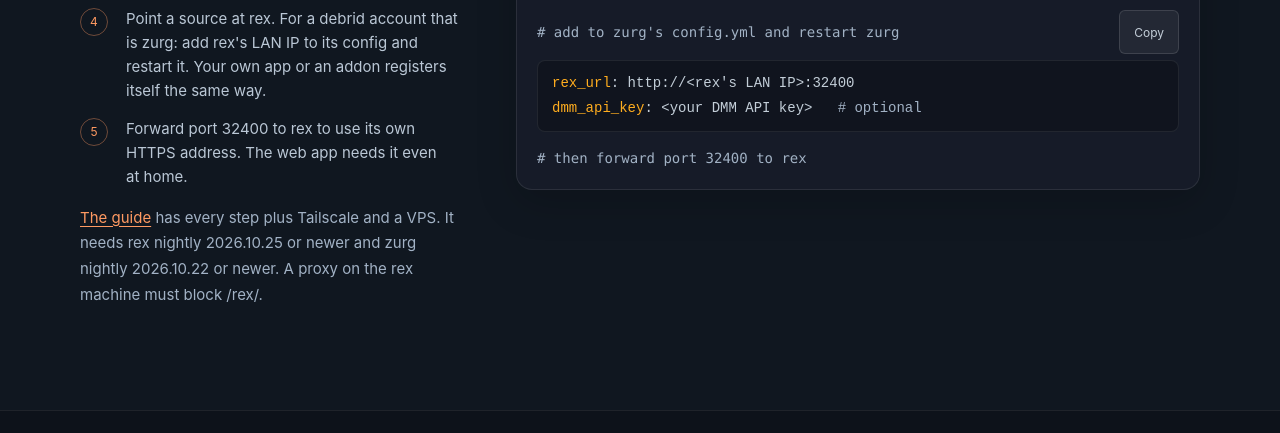
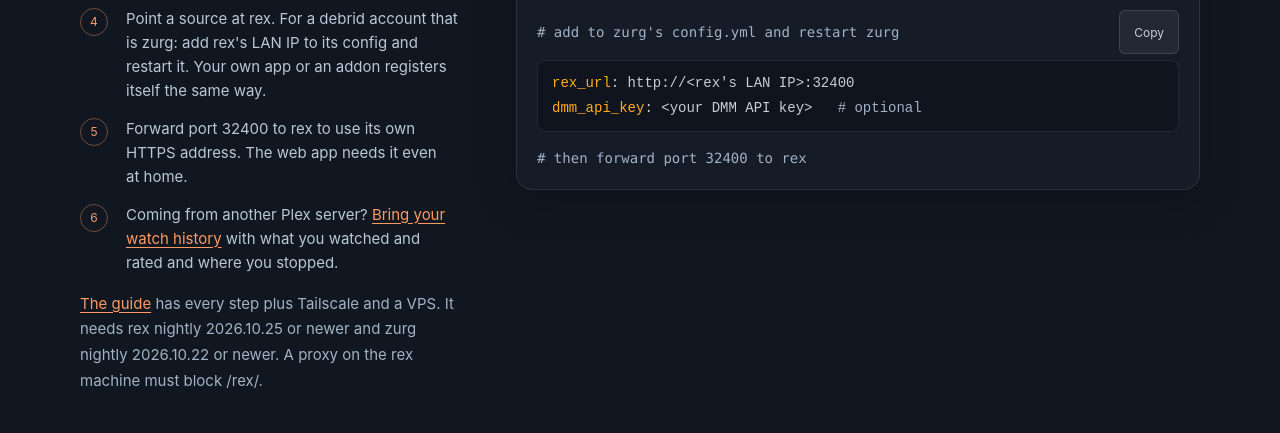
Before and after one commit to debridmediamanager/rex-site, a plain HTML site: page public/index.html in a window 1280 px wide. Shown: the part 6877-7310 px from the top of the page. Drawn offline with Linux system fonts and the light colour scheme.

Commit message:
docs: link the watch history import from setup

```diff
--- a/public/index.html
+++ b/public/index.html
@@ -281,6 +281,7 @@
           <li><span>Claim it on a fresh free Plex account with a code from <a href="https://www.plex.tv/claim">plex.tv/claim</a> and share it with your own account. At your own risk.</span></li>
           <li><span>Point a source at rex. For a debrid account that is zurg: add rex's LAN IP to its config and restart it. Your own app or an addon registers itself the same way.</span></li>
           <li><span>Forward port 32400 to rex to use its own HTTPS address. The web app needs it even at home.</span></li>
+          <li><span>Coming from another Plex server? <a href="https://notes.debridmediamanager.com/rex/import-watched/">Bring your watch history</a> with what you watched and rated and where you stopped.</span></li>
         </ol>
         <p class="note"><a href="https://notes.debridmediamanager.com/rex/with-zurg/">The guide</a> has every step plus Tailscale and a VPS. It needs rex nightly 2026.10.25 or newer and zurg nightly 2026.10.22 or newer. A proxy on the rex machine must block <span class="mono">/rex/</span>.</p>
       </div>
```
